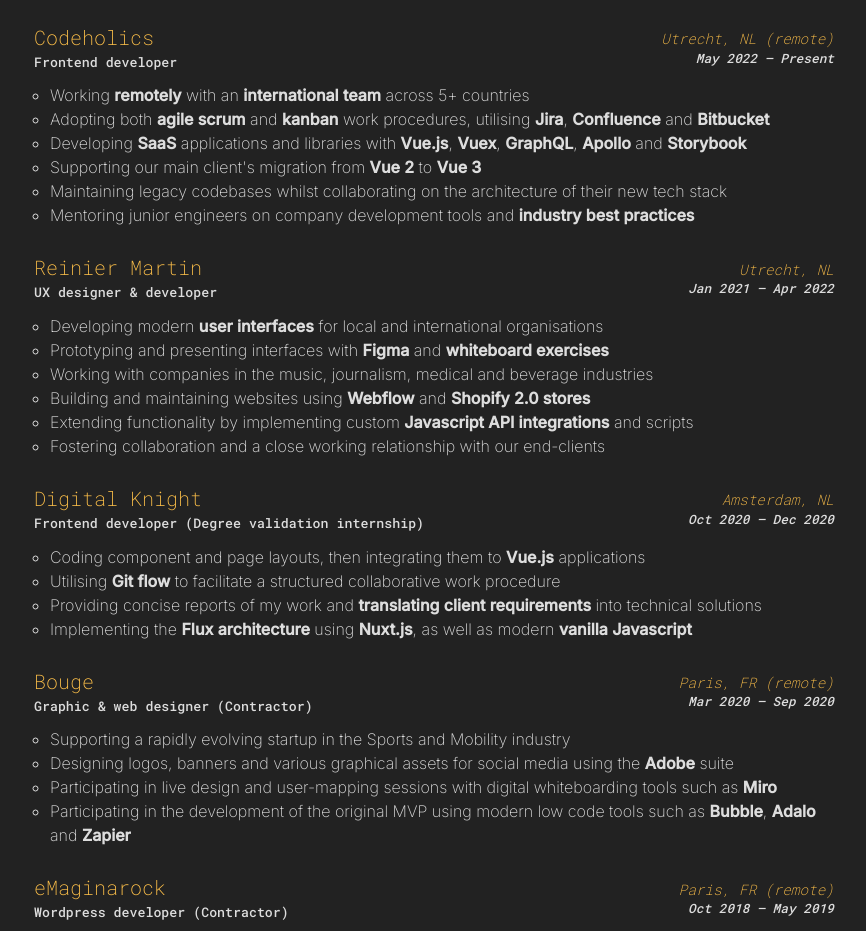
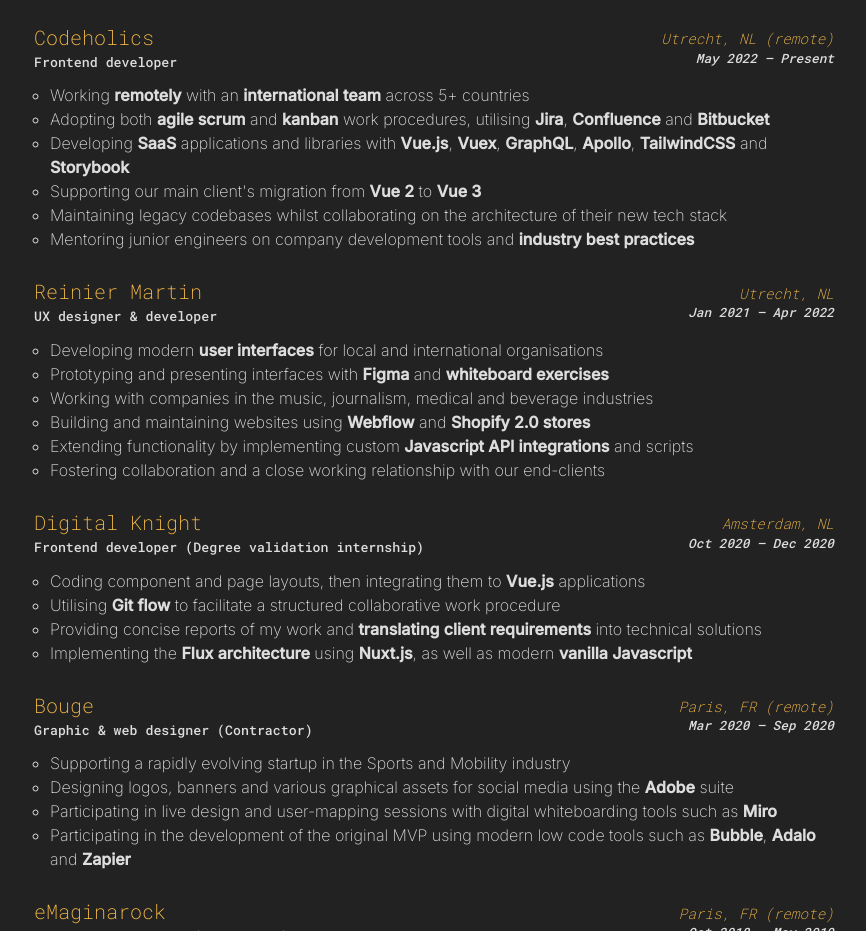
Before and after one commit to PetitChampi/cv, a plain HTML site: page index.html in a window 1280 px wide. Shown: the part 784-1715 px from the top of the page, without its empty margins (206-1072 px from the left). Drawn offline with Linux system fonts and the light colour scheme; files whose address does not match are found by name.

Commit message:
Add tailwind

```diff
--- a/index.html
+++ b/index.html
@@ -68,7 +68,7 @@
             <ul>
               <li>Working <b>remotely</b> with an <b>international team</b> across 5+ countries</li>
               <li>Adopting both <b>agile scrum</b> and <b>kanban</b> work procedures, utilising <b>Jira</b>, <b>Confluence</b> and <b>Bitbucket</b></li>
-              <li>Developing <b>SaaS</b> applications and libraries with <b>Vue.js</b>, <b>Vuex</b>, <b>GraphQL</b>, <b>Apollo</b> and <b>Storybook</b></li>
+              <li>Developing <b>SaaS</b> applications and libraries with <b>Vue.js</b>, <b>Vuex</b>, <b>GraphQL</b>, <b>Apollo</b>, <b>TailwindCSS</b> and <b>Storybook</b></li>
               <li>Supporting our main client's migration from <b>Vue 2</b> to <b>Vue 3</b></li>
               <li>Maintaining legacy codebases whilst collaborating on the architecture of their new tech stack</li>
               <li>Mentoring junior engineers on company development tools and <b>industry best practices</b></li>
```
